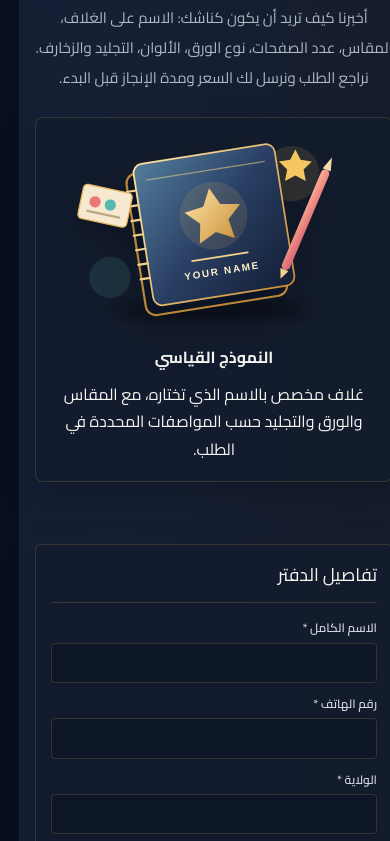
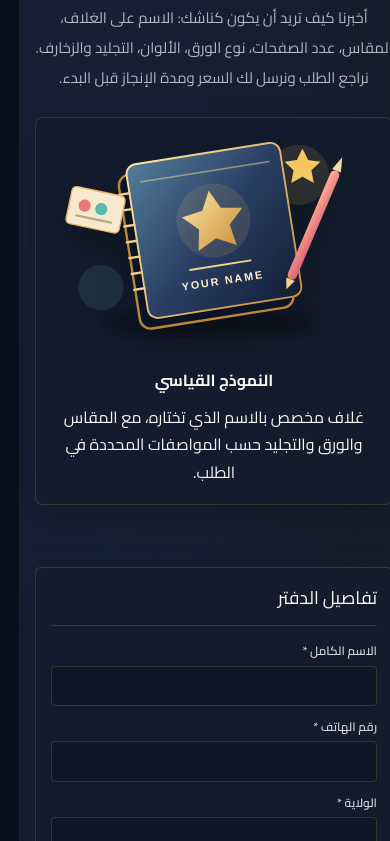
Before and after one commit to htabdou4-afk/lamseti-store, a React app: page / in a window 390 px wide. Shown: the part 2143-2984 px from the top of the page. Built offline with nearby package versions, Linux system fonts and the light colour scheme; some packages are replaced by stand-ins of ours; no server answers; the database is empty.

Commit message:
Increase custom order mockup size and visual prominence

```diff
--- a/styles.css
+++ b/styles.css
@@ -711,3 +711,15 @@ body{
   .product-image img{height:165px}
   .standard-visual-note>img{max-height:220px}
 }
+
+/* Give custom-order mockups more room and visual presence */
+.standard-visual-note{grid-template-columns:minmax(190px,1.05fr) minmax(0,1fr);gap:22px}
+.standard-visual-note>img{max-height:300px;transform:scale(1.06)}
+@media(max-width:760px){
+  .standard-visual-note{grid-template-columns:minmax(145px,.9fr) minmax(0,1.1fr)}
+  .standard-visual-note>img{max-height:245px}
+}
+@media(max-width:420px){
+  .standard-visual-note{grid-template-columns:1fr}
+  .standard-visual-note>img{max-height:250px;width:min(100%,360px)}
+}
```
